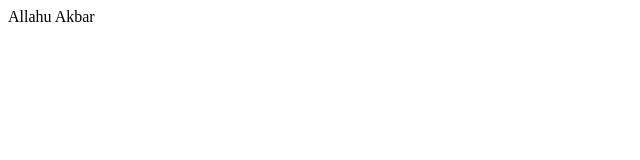
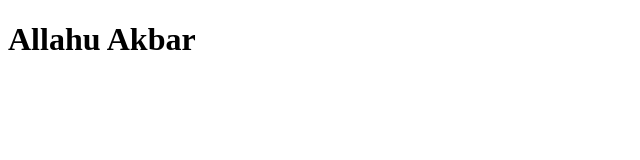
Before and after one commit to yassir-vr/git-test, a plain HTML site: page index.html in a window 1280 px wide. Shown: the whole page, without its empty margins (0-640 px from the left). Drawn offline with Linux system fonts and the light colour scheme.

Commit message:
Message du commit

```diff
--- a/index.html
+++ b/index.html
@@ -6,6 +6,6 @@
     <title>Document</title>
 </head>
 <body>
-    Allahu Akbar
+     <h1>Allahu Akbar</h1>
 </body>
 </html>
```
